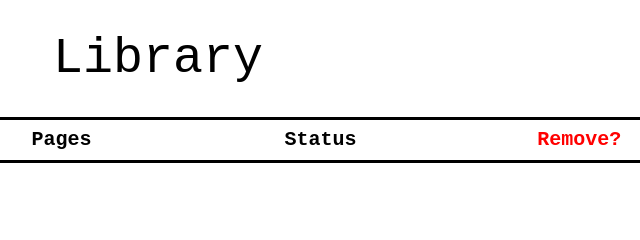
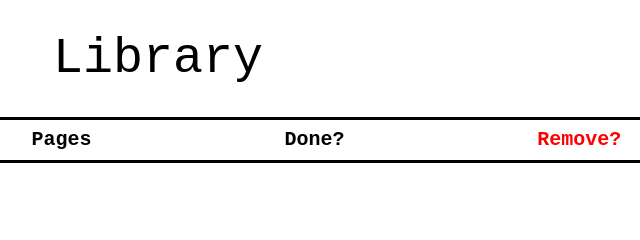
Before and after one commit to sky-kt/library, a plain HTML site: page skeleton.html in a window 1280 px wide. Shown: the top 240 px of the page, 482-1122 px from the left. Drawn offline with Linux system fonts and the light colour scheme.

Commit message:
changed header

```diff
--- a/skeleton.html
+++ b/skeleton.html
@@ -11,7 +11,7 @@
             <div><b>Title</b></div>
             <div><b>Author</b></div>
             <div><b>Pages</b></div>
-            <div><b>Status</b></div>
+            <div><b>Done?</b></div>
             <div style="color: red;"><b>Remove?</b></div>
         </div>
         <div id="bookList">
```
